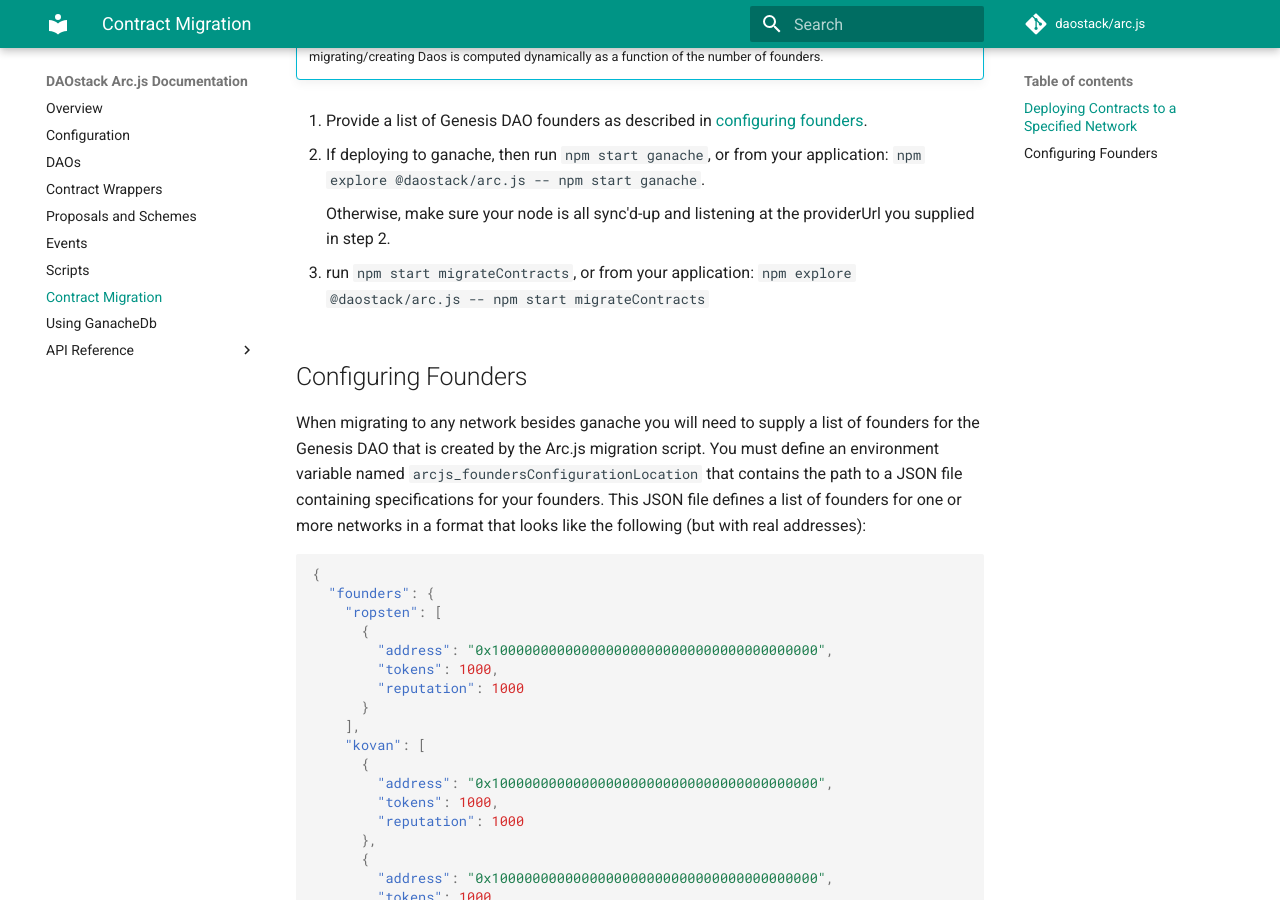
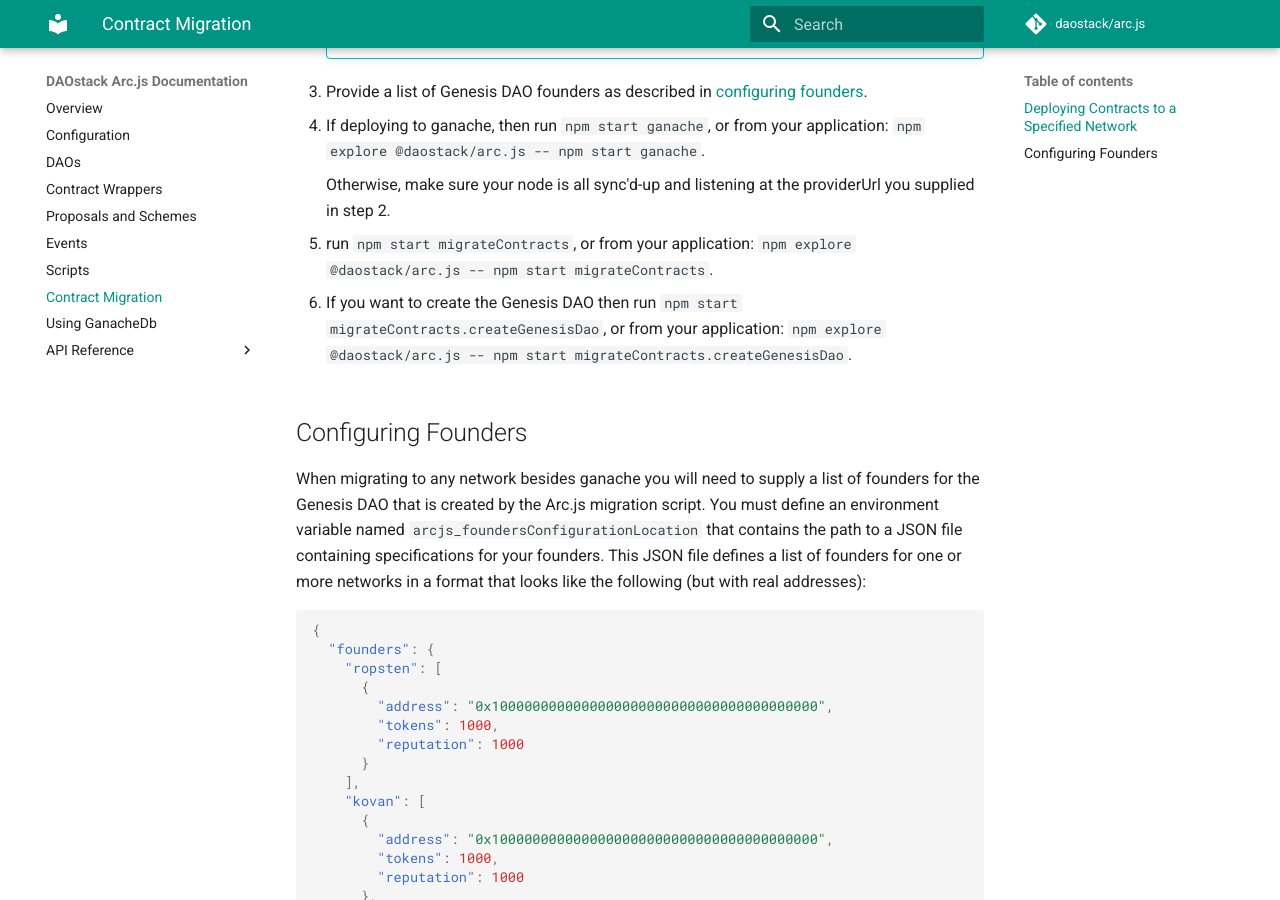
Before and after one commit to daostack/arc.js_legacy, an MkDocs documentation site: the page built from docs/Migration.md, in a window 1280 px wide and 900 px high, scrolled down 778 px. Built offline with MkDocs 1.6.1 and Material for MkDocs 9.7.7, drawn with Linux system fonts in a browser that asks for light colours; comment, search, counter and statistics services are not loaded; old or Windows-style settings are respelled for this version of MkDocs.

Commit message:
fix migration script for application context, docs, error handling

```diff
--- a/docs/Migration.md
+++ b/docs/Migration.md
@@ -18,11 +18,11 @@ To deploy contracts to a specified network, follow these steps:
 
     An account generated from the mnemonic will be unlocked for signing and accepting the transactions that are generated during the migration.
 
-!!! warning
-    The mnemonic won't work unless it confirms to [BIP39](https://github.com/bitcoin/bips/blob/master/bip-0039.mediawiki).  You can generate a conformant mnemonic [here](https://iancoleman.io/bip39/).
+    !!! warning
+        The mnemonic won't work unless it confirms to [BIP39](https://github.com/bitcoin/bips/blob/master/bip-0039.mediawiki).  You can generate a conformant mnemonic [here](https://iancoleman.io/bip39/).
 
-!!! info
-    The migration script will use the gas settings defined in the Arc.js file `arc.js/gasLimits.js`.  The gas limit when migrating/creating Daos is computed dynamically as a function of the number of founders.
+    !!! info
+        The migration script will use the gas settings defined in the Arc.js file `arc.js/gasLimits.js`.  The gas limit when migrating/creating Daos is computed dynamically as a function of the number of founders.
 
 3. Provide a list of Genesis DAO founders as described in [configuring founders](#configuring-founders).
 
@@ -30,7 +30,10 @@ To deploy contracts to a specified network, follow these steps:
 
     Otherwise, make sure your node is all sync'd-up and listening at the providerUrl you supplied in step 2.
 
-5. run `npm start migrateContracts`, or from your application: `npm explore @daostack/arc.js -- npm start migrateContracts`
+5. run `npm start migrateContracts`, or from your application: `npm explore @daostack/arc.js -- npm start migrateContracts`.
+
+6. If you want to create the Genesis DAO then run `npm start migrateContracts.createGenesisDao`, or from your application: `npm explore @daostack/arc.js -- npm start migrateContracts.createGenesisDao`.
+
 
 ## Configuring Founders
 
--- a/package-scripts.js
+++ b/package-scripts.js
@@ -41,7 +41,7 @@ const gasLimit = 8000000; // something reasonably close to live
 const ganacheCommand = `ganache-cli -l ${gasLimit} --account="0x8d4408014d165ec69d8cc9f091d8f4578ac5564f376f21887e98a6d33a6e3549,9999999999999999999999999999999999999999999" --account="0x2215f0a41dd3bb93f03049514949aaafcf136e6965f4a066d6bf42cc9f75a106,9999999999999999999999999999999999999999999" --account="0x6695c8ef58fecfc7410bf8b80c17319eaaca8b9481cc9c682fd5da116f20ef05,9999999999999999999999999999999999999999999" --account="0xb9a8635b40a60ad5b78706d4ede244ddf934dc873262449b473076de0c1e2959,9999999999999999999999999999999999999999999" --account="0x55887c2c6107237ac3b50fb17d9ff7313cad67757e44d1be5eb7bbf9fc9ca2ea,9999999999999999999999999999999999999999999" --account="0xb16a587ad59c2b3a3f47679ed2df348d6828a3bb5c6bb3797a1d5a567ce823cb,9999999999999999999999999999999999999999999"`;
 const ganacheDbCommand = `ganache-cli --db ${pathDaostackArcGanacheDb} -l ${gasLimit} --networkId 1512051714758 --mnemonic "behave pipe turkey animal voyage dial relief menu blush match jeans general"`;
 
-const migrationScriptExists = fs.existsSync(joinPath(".", "dist", "migrations", "2_deploy_forgeOrg.js"));
+const migrationScriptExists = fs.existsSync(joinPath(".", "dist", "migrations", "2_deploy_schemes.js"));
 
 module.exports = {
   scripts: {
@@ -64,7 +64,8 @@ module.exports = {
       restoreFromZip: series(
         "nps ganacheDb.clean",
         "nps ganacheDb.unzip"
-      )
+      ),
+      migrate: `nps migrateContracts.andCreateGenesisDao`
     },
     lint: {
       default: series(
```
Also changed, not shown: docs/GanacheDb.md (+1 -1 lines), docs/Home.md (+1 -1 lines), 1 other file.
